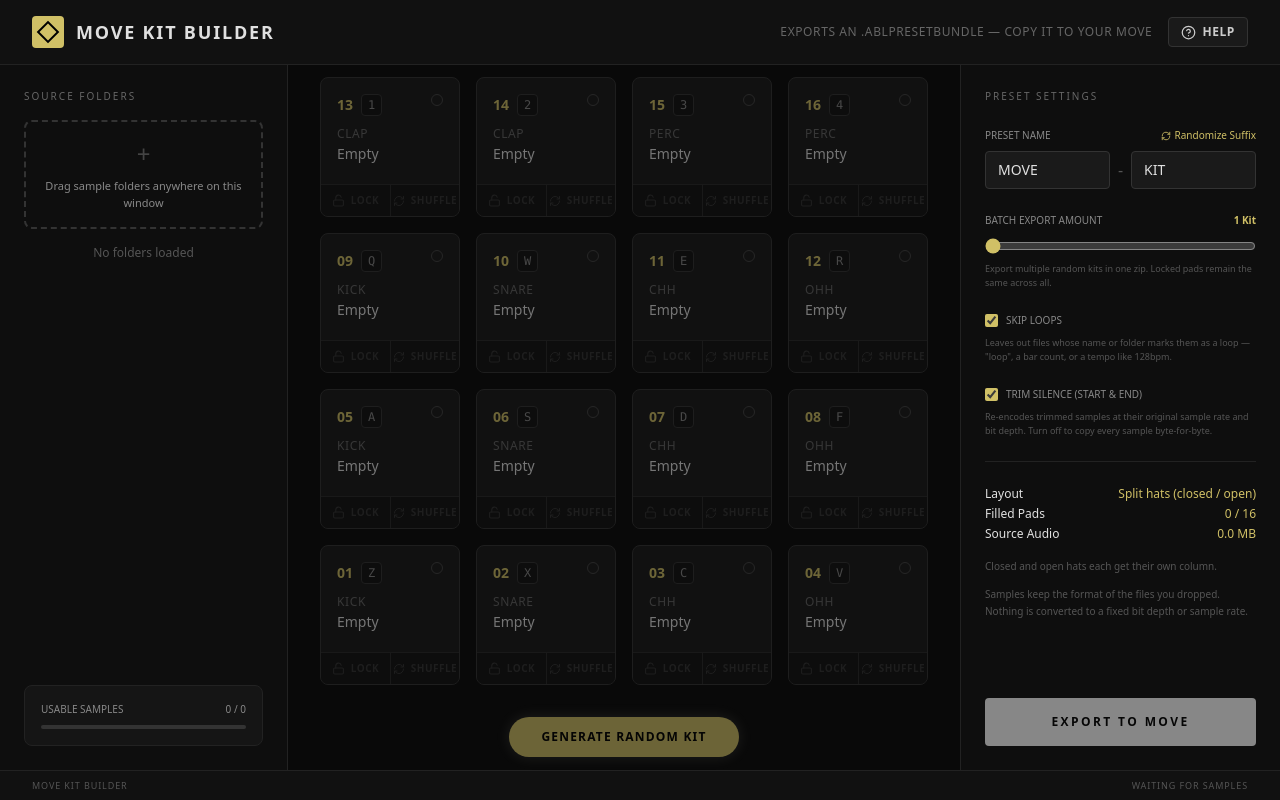
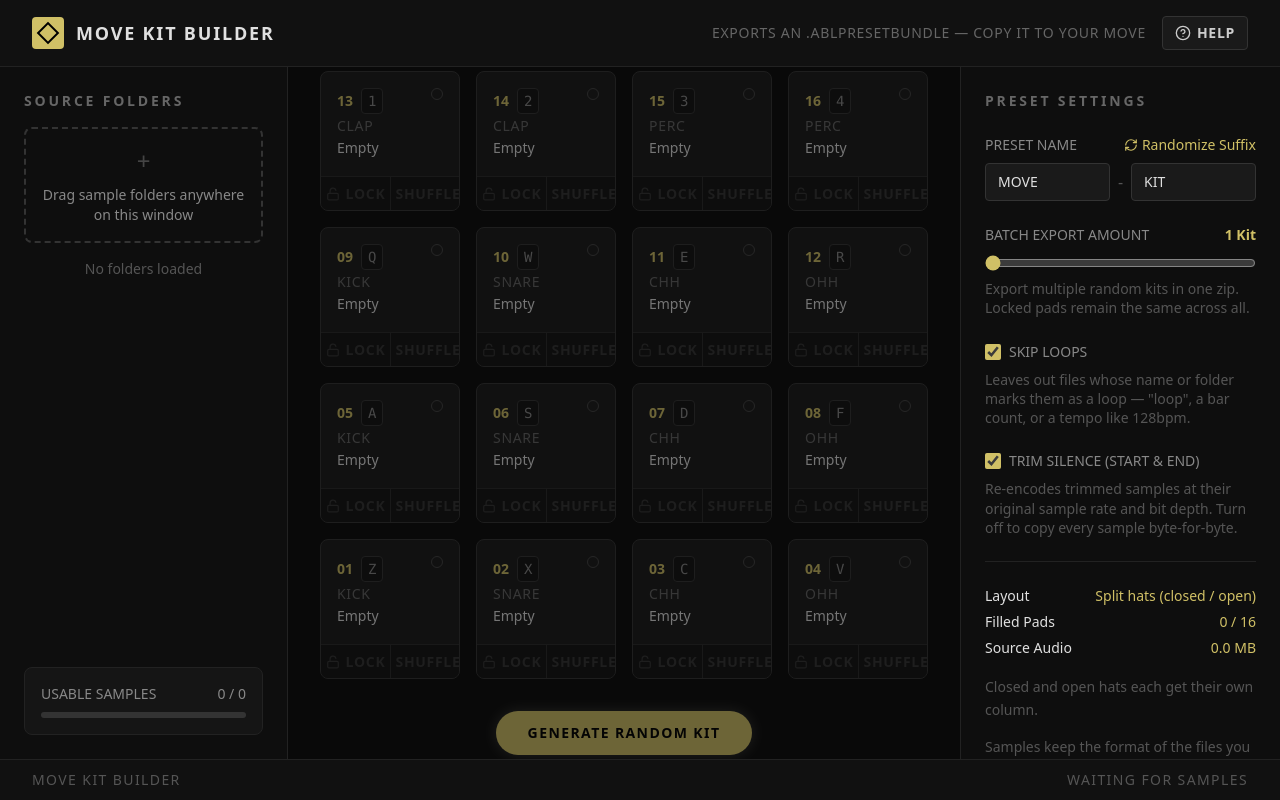
Before and after one commit to Nipheon/kitCreatorMove, a React (Vite) app: page / in a window 1280 px wide. Built offline with nearby package versions, Linux system fonts and the light colour scheme.

Commit message:
increase font size

```diff
--- a/src/App.tsx
+++ b/src/App.tsx
@@ -405,16 +405,16 @@ export default function App() {
           <h1 className='text-lg font-bold tracking-widest uppercase'>Move Kit Builder</h1>
         </div>
         <div className='flex items-center gap-4'>
-          <div className='hidden sm:block text-xs text-[#666] uppercase tracking-wider'>
+          <div className='hidden sm:block text-sm text-[#666] uppercase tracking-wider'>
             Exports an .ablpresetbundle — copy it to your Move
           </div>
           <button
             onClick={() => setIsHelpOpen(true)}
-            className='flex items-center gap-1.5 px-3 py-1.5 bg-[#1A1A1A] hover:bg-[#252525] border border-[#333] hover:border-accent-yellow text-[#CCC] hover:text-accent-yellow rounded text-xs font-semibold uppercase tracking-wider transition-all cursor-pointer'
+            className='flex items-center gap-1.5 px-3 py-1.5 bg-[#1A1A1A] hover:bg-[#252525] border border-[#333] hover:border-accent-yellow text-[#CCC] hover:text-accent-yellow rounded text-sm font-semibold uppercase tracking-wider transition-all cursor-pointer'
             title='Open User Manual & Help'
             aria-label='Open User Manual'
           >
-            <HelpCircle size={15} />
+            <HelpCircle size={16} />
             <span>Help</span>
           </button>
         </div>
@@ -423,10 +423,10 @@ export default function App() {
       <main className='flex flex-col lg:flex-row flex-1 overflow-y-auto lg:overflow-hidden'>
         <aside className='w-full lg:w-72 bg-[#0E0E0E] border-b lg:border-b-0 lg:border-r border-[#222] p-6 flex flex-col shrink-0 lg:overflow-y-auto'>
           <div className='mb-8'>
-            <h2 className='text-[10px] uppercase tracking-[0.2em] text-[#666] mb-4'>Source Folders</h2>
+            <h2 className='text-sm uppercase tracking-[0.2em] font-semibold text-[#666] mb-4'>Source Folders</h2>
             <div className='border-2 border-dashed border-[#333] rounded-lg p-4 text-center mb-4'>
               <div className='text-2xl mb-2 text-[#444]'>+</div>
-              <p className='text-[11px] text-[#888]'>Drag sample folders anywhere on this window</p>
+              <p className='text-sm text-[#888]'>Drag sample folders anywhere on this window</p>
             </div>
             {sourceFolders.map(folder => (
               <div key={folder.id} className={`space-y-2 mt-2 ${folder.isEnabled === false ? 'opacity-50' : ''}`}>
@@ -438,14 +438,14 @@ export default function App() {
                       title={folder.isEnabled === false ? 'Enable folder' : 'Disable folder'}
                       aria-label={folder.isEnabled === false ? `Enable ${folder.name}` : `Disable ${folder.name}`}
                     >
-                      {folder.isEnabled === false ? <EyeOff size={14} /> : <Eye size={14} />}
+                      {folder.isEnabled === false ? <EyeOff size={15} /> : <Eye size={15} />}
                     </button>
-                    <span className='text-xs truncate text-[#E0E0E0] flex-1'>{folder.name}</span>
-                    <span className='text-[10px] text-[#888] shrink-0 font-medium bg-[#111] px-1.5 py-0.5 rounded'>{folder.samples.length}</span>
+                    <span className='text-sm truncate text-[#E0E0E0] flex-1'>{folder.name}</span>
+                    <span className='text-sm text-[#888] shrink-0 font-medium bg-[#111] px-2 py-0.5 rounded'>{folder.samples.length}</span>
                   </div>
                   <button
                     onClick={() => removeFolder(folder.id)}
-                    className='text-[10px] text-[#555] group-hover:text-red-400 ml-2'
+                    className='text-sm font-bold text-[#555] group-hover:text-red-400 ml-2'
                     aria-label={`Remove ${folder.name}`}
                   >
                     ✕
@@ -454,16 +454,16 @@ export default function App() {
               </div>
             ))}
             {sourceFolders.length === 0 && (
-              <div className='text-xs text-[#555] text-center mt-4'>No folders loaded</div>
+              <div className='text-sm text-[#555] text-center mt-4'>No folders loaded</div>
             )}
           </div>
           <div className='mt-auto'>
             <div className='p-4 bg-[#151515] rounded-lg border border-[#222]'>
-              <div className='flex justify-between text-[10px] mb-2 text-[#888] uppercase'>
+              <div className='flex justify-between text-sm mb-2 text-[#888] uppercase'>
                 <span>Usable Samples</span>
                 <span>{usableCount.toLocaleString()} / {samples.length.toLocaleString()}</span>
               </div>
-              <div className='w-full bg-[#333] h-1 rounded-full overflow-hidden'>
+              <div className='w-full bg-[#333] h-1.5 rounded-full overflow-hidden'>
                 <div className='bg-accent-yellow h-full transition-all' style={{ width: samples.length > 0 ? `${Math.round((usableCount / samples.length) * 100)}%` : '0%' }}></div>
               </div>
             </div>
@@ -491,7 +491,7 @@ export default function App() {
           {/* Hidden UI container: code logic preserved */}
           <div className='hidden h-10 mb-2 flex-col items-center justify-center shrink-0'>
             {showWarning && (kitResult.substituted.length > 0 || kitResult.empty.length > 0) && (
-              <div className='text-[11px] text-[#B8860B] uppercase tracking-wider text-center space-y-1 transition-opacity duration-500'>
+              <div className='text-sm text-[#B8860B] uppercase tracking-wider text-center space-y-1 transition-opacity duration-500'>
                 {kitResult.substituted.length > 0 && (
                   <div>{kitResult.substituted.length} pad(s) filled from a different category</div>
                 )}
@@ -504,7 +504,7 @@ export default function App() {
 
           <button
             onClick={randomizeKit}
-            className='px-8 py-3 bg-accent-yellow text-black font-bold uppercase text-xs tracking-widest rounded-full hover:bg-white transition-colors disabled:opacity-50 disabled:cursor-not-allowed shadow-[0_0_15px_rgba(232,229,216,0.2)]'
+            className='px-8 py-3 bg-accent-yellow text-black font-bold uppercase text-sm tracking-widest rounded-full hover:bg-white transition-colors disabled:opacity-50 disabled:cursor-not-allowed shadow-[0_0_15px_rgba(232,229,216,0.2)]'
             disabled={usableCount === 0}
           >
             Generate Random Kit
@@ -512,16 +512,16 @@ export default function App() {
         </section>
 
         <aside className='w-full lg:w-80 bg-[#0E0E0E] border-t lg:border-t-0 lg:border-l border-[#222] p-6 flex flex-col shrink-0 lg:overflow-y-auto'>
-          <h2 className='text-[10px] uppercase tracking-[0.2em] text-[#666] mb-6'>Preset Settings</h2>
+          <h2 className='text-sm uppercase tracking-[0.2em] font-semibold text-[#666] mb-6'>Preset Settings</h2>
           <div className='space-y-6'>
             <div className='space-y-2'>
               <div className='flex justify-between items-center'>
-                <label className='text-[10px] text-[#888] uppercase'>Preset Name</label>
+                <label className='text-sm text-[#888] uppercase'>Preset Name</label>
                 <button
                   onClick={() => setKitSuffix(generateKitName('').suffix)}
-                  className='text-[10px] text-accent-yellow hover:text-white transition-colors flex items-center gap-1 cursor-pointer'
+                  className='text-sm text-accent-yellow hover:text-white transition-colors flex items-center gap-1 cursor-pointer'
                 >
-                  <RefreshCw size={10} /> Randomize Suffix
+                  <RefreshCw size={14} /> Randomize Suffix
                 </button>
               </div>
               <div className='flex gap-2 items-center'>
@@ -552,8 +552,8 @@ export default function App() {
 
             <div className='space-y-2'>
               <div className='flex justify-between items-center'>
-                <label htmlFor='batch-size' className='text-[10px] text-[#888] uppercase'>Batch Export Amount</label>
-                <span className='text-[10px] text-accent-yellow font-bold'>{batchSize} Kit{batchSize !== 1 ? 's' : ''}</span>
+                <label htmlFor='batch-size' className='text-sm text-[#888] uppercase'>Batch Export Amount</label>
+                <span className='text-sm text-accent-yellow font-bold'>{batchSize} Kit{batchSize !== 1 ? 's' : ''}</span>
               </div>
               <input
                 id='batch-size'
@@ -564,55 +564,55 @@ export default function App() {
                 onChange={(e) => setBatchSize(parseInt(e.target.value))}
                 className='w-full accent-accent-yellow'
               />
-              <p className='text-[9px] text-[#555]'>
+              <p className='text-sm leading-snug text-[#555]'>
                 Export multiple random kits in one zip. Locked pads remain the same across all.
               </p>
             </div>
 
             <div className='space-y-2'>
-              <label className='flex items-center gap-2 text-[10px] text-[#888] uppercase cursor-pointer'>
+              <label className='flex items-center gap-2 text-sm text-[#888] uppercase cursor-pointer'>
                 <input
                   type='checkbox'
                   checked={skipLoops}
                   onChange={(e) => toggleSkipLoops(e.target.checked)}
-                  className='accent-accent-yellow'
+                  className='accent-accent-yellow w-4 h-4'
                 />
                 Skip loops{loopCount > 0 ? ` (${loopCount} found)` : ''}
               </label>
-              <p className='text-[9px] text-[#555]'>
+              <p className='text-sm leading-snug text-[#555]'>
                 Leaves out files whose name or folder marks them as a loop — "loop",
                 a bar count, or a tempo like 128bpm.
               </p>
             </div>
 
             <div className='space-y-2'>
-              <label className='flex items-center gap-2 text-[10px] text-[#888] uppercase cursor-pointer'>
+              <label className='flex items-center gap-2 text-sm text-[#888] uppercase cursor-pointer'>
                 <input
                   type='checkbox'
                   checked={trimSilence}
                   onChange={(e) => setTrimSilence(e.target.checked)}
-                  className='accent-accent-yellow'
+                  className='accent-accent-yellow w-4 h-4'
                 />
                 Trim silence (start & end)
               </label>
-              <p className='text-[9px] text-[#555]'>
+              <p className='text-sm leading-snug text-[#555]'>
                 Re-encodes trimmed samples at their original sample rate and bit depth.
                 Turn off to copy every sample byte-for-byte.
               </p>
             </div>
 
-            <div className='pt-6 border-t border-[#222] space-y-1'>
-              <div className='flex justify-between text-xs'><span>Layout</span><span className='text-accent-yellow'>{kitResult.layout.label}</span></div>
-              <div className='flex justify-between text-xs'><span>Filled Pads</span><span className='text-accent-yellow'>{filledPads} / {PAD_COUNT}</span></div>
-              <div className='flex justify-between text-xs'><span>Source Audio</span><span className='text-accent-yellow'>{formatMb(kitSizeBytes(kit))}</span></div>
-              <p className='text-[10px] text-[#555] pt-3 leading-relaxed'>
+            <div className='pt-6 border-t border-[#222] space-y-1.5'>
+              <div className='flex justify-between text-sm'><span>Layout</span><span className='text-accent-yellow'>{kitResult.layout.label}</span></div>
+              <div className='flex justify-between text-sm'><span>Filled Pads</span><span className='text-accent-yellow'>{filledPads} / {PAD_COUNT}</span></div>
+              <div className='flex justify-between text-sm'><span>Source Audio</span><span className='text-accent-yellow'>{formatMb(kitSizeBytes(kit))}</span></div>
+              <p className='text-sm text-[#555] pt-3 leading-relaxed'>
                 {kitResult.layout.id === 'minimal-layout'
                   ? 'Only generic hats, kicks and snares were found, so each row is Kick, Snare, Snare, Hat.'
                   : kitResult.layout.id === 'generic-hats'
                   ? 'No closed or open hats were found, so hats share one column and the bottom row is all percussion.'
                   : 'Closed and open hats each get their own column.'}
               </p>
-              <p className='text-[10px] text-[#555] pt-2 leading-relaxed'>
+              <p className='text-sm text-[#555] pt-2 leading-relaxed'>
                 Samples keep the format of the files you dropped. Nothing is converted
                 to a fixed bit depth or sample rate.
               </p>
@@ -620,26 +620,26 @@ export default function App() {
           </div>
 
           {error && (
-            <div className='mt-6 text-[11px] text-red-400 border border-red-900 bg-red-950/30 rounded px-3 py-2'>
+            <div className='mt-6 text-sm text-red-400 border border-red-900 bg-red-950/30 rounded px-3 py-2'>
               {error}
             </div>
           )}
           {notice && (
-            <div className='mt-6 text-[11px] text-[#B8860B] border border-[#5a4404] bg-[#2a2004]/40 rounded px-3 py-2'>
+            <div className='mt-6 text-sm text-[#B8860B] border border-[#5a4404] bg-[#2a2004]/40 rounded px-3 py-2'>
               {notice}
             </div>
           )}
 
           <div className='mt-auto pt-6'>
             {isExporting && exportProgress && exportProgress.total > 1 && (
-              <div className='text-[10px] text-[#888] uppercase tracking-wider mb-2 text-center'>
+              <div className='text-sm text-[#888] uppercase tracking-wider mb-2 text-center'>
                 Kit {Math.min(exportProgress.done + 1, exportProgress.total)} of {exportProgress.total}
               </div>
             )}
             <button
               onClick={exportKit}
               disabled={isEmpty || isExporting}
-              className='w-full py-4 bg-white text-black font-bold uppercase text-xs tracking-[0.2em] rounded flex items-center justify-center gap-2 hover:bg-[#E0E0E0] transition-colors disabled:opacity-50 disabled:cursor-not-allowed cursor-pointer'
+              className='w-full py-3.5 bg-white text-black font-bold uppercase text-sm tracking-[0.2em] rounded flex items-center justify-center gap-2 hover:bg-[#E0E0E0] transition-colors disabled:opacity-50 disabled:cursor-not-allowed cursor-pointer'
             >
               {isExporting && <Loader2 className='w-4 h-4 animate-spin' />}
               {isExporting ? 'Building Bundle…' : 'Export To Move'}
@@ -648,7 +648,7 @@ export default function App() {
         </aside>
       </main>
 
-      <footer className='bg-[#111] border-t border-[#222] px-8 py-2 flex justify-between items-center text-[9px] text-[#555] uppercase tracking-widest shrink-0'>
+      <footer className='bg-[#111] border-t border-[#222] px-8 py-2.5 flex justify-between items-center text-sm text-[#555] uppercase tracking-widest shrink-0'>
         <div>Move Kit Builder</div>
         <div>{sourceFolders.length > 0 ? `${sourceFolders.length} folder(s) loaded` : 'Waiting for samples'}</div>
       </footer>
@@ -676,7 +676,7 @@ export default function App() {
               <section className='space-y-2.5'>
                 <h3 className='text-sm sm:text-base font-bold uppercase tracking-wider text-accent-yellow'>1. Overview</h3>
                 <p>
-                  Move Kit Builder automatically turns your drum sample collections into hardware-ready Ableton Move preset bundles (<code className='bg-black/60 px-2 py-0.5 rounded text-accent-yellow font-mono text-xs sm:text-sm'>.ablpresetbundle</code>). Drop sample folders, customize pad mappings, and export directly to your hardware.
+                  Move Kit Builder automatically turns your drum sample collections into hardware-ready Ableton Move preset bundles (<code className='bg-black/60 px-2 py-0.5 rounded text-accent-yellow font-mono text-sm'>.ablpresetbundle</code>). Drop sample folders, customize pad mappings, and export directly to your hardware.
                 </p>
               </section>
 
@@ -684,7 +684,7 @@ export default function App() {
                 <h3 className='text-sm sm:text-base font-bold uppercase tracking-wider text-accent-yellow'>2. Adding & Scanning Sample Folders</h3>
                 <ul className='list-disc pl-6 space-y-2 text-[#CCC]'>
                   <li><strong className='text-[#FFF]'>Drag & Drop:</strong> Drag any sample folder directly onto the app window.</li>
-                  <li><strong className='text-[#FFF]'>Supported Formats:</strong> Accepts uncompressed <code className='text-[#FFF] font-mono text-xs sm:text-sm bg-black/60 px-1.5 py-0.5 rounded'>.wav</code> and <code className='text-[#FFF] font-mono text-xs sm:text-sm bg-black/60 px-1.5 py-0.5 rounded'>.aiff</code> audio files.</li>
+                  <li><strong className='text-[#FFF]'>Supported Formats:</strong> Accepts uncompressed <code className='text-[#FFF] font-mono text-sm bg-black/60 px-1.5 py-0.5 rounded'>.wav</code> and <code className='text-[#FFF] font-mono text-sm bg-black/60 px-1.5 py-0.5 rounded'>.aiff</code> audio files.</li>
                   <li><strong className='text-[#FFF]'>Loop Filtering:</strong> Audio loops (detected by tempo or loop keywords) are automatically excluded from drum kit generation.</li>
                   <li><strong className='text-[#FFF]'>Duplicate Protection:</strong> Folders already present in your list are automatically skipped.</li>
                 </ul>
@@ -695,7 +695,7 @@ export default function App() {
                 <ul className='list-disc pl-6 space-y-2 text-[#CCC]'>
                   <li><strong className='text-[#FFF]'>Hardware Note Mapping:</strong> Pad 1 (bottom-left) to Pad 16 (top-right) map to MIDI notes 36–51, matching Ableton Move hardware.</li>
                   <li><strong className='text-[#FFF]'>Keyboard Hotkeys:</strong> Play pads instantly with row keys:
-                    <div className='grid grid-cols-4 gap-1.5 max-w-sm text-xs sm:text-sm font-mono text-accent-yellow mt-2 bg-[#1A1A1A] p-3 rounded-lg border border-[#333] text-center font-bold'>
+                    <div className='grid grid-cols-4 gap-1.5 max-w-sm text-sm font-mono text-accent-yellow mt-2 bg-[#1A1A1A] p-3 rounded-lg border border-[#333] text-center font-bold'>
                       <div>1 2 3 4</div>
                       <div>Q W E R</div>
                       <div>A S D F</div>
@@ -711,10 +711,10 @@ export default function App() {
               <section className='space-y-2.5'>
                 <h3 className='text-sm sm:text-base font-bold uppercase tracking-wider text-accent-yellow'>4. Presets & Batch Exporting</h3>
                 <ul className='list-disc pl-6 space-y-2 text-[#CCC]'>
-                  <li><strong className='text-[#FFF]'>Preset Naming:</strong> Kit names combine a folder prefix (e.g. <code className='text-[#FFF] font-mono text-xs sm:text-sm bg-black/60 px-1.5 py-0.5 rounded'>MKIT</code>) and a random suffix (e.g. <code className='text-[#FFF] font-mono text-xs sm:text-sm bg-black/60 px-1.5 py-0.5 rounded'>Vibe</code>). Custom typed names are preserved.</li>
+                  <li><strong className='text-[#FFF]'>Preset Naming:</strong> Kit names combine a folder prefix (e.g. <code className='text-[#FFF] font-mono text-sm bg-black/60 px-1.5 py-0.5 rounded'>MKIT</code>) and a random suffix (e.g. <code className='text-[#FFF] font-mono text-sm bg-black/60 px-1.5 py-0.5 rounded'>Vibe</code>). Custom typed names are preserved.</li>
                   <li><strong className='text-[#FFF]'>Silence Trimming:</strong> Trims leading and trailing silence (&lt; -60 dBFS) while keeping exact bit depth and sample rate.</li>
                   <li><strong className='text-[#FFF]'>Batch Export:</strong> Export up to 10 distinct randomized kits at once in a single zip archive.</li>
-                  <li><strong className='text-[#FFF]'>Device Transfer:</strong> Copy exported <code className='text-[#FFF] font-mono text-xs sm:text-sm bg-black/60 px-1.5 py-0.5 rounded'>.ablpresetbundle</code> folders into your Ableton Move hardware preset library.</li>
+                  <li><strong className='text-[#FFF]'>Device Transfer:</strong> Copy exported <code className='text-[#FFF] font-mono text-sm bg-black/60 px-1.5 py-0.5 rounded'>.ablpresetbundle</code> folders into your Ableton Move hardware preset library.</li>
                 </ul>
               </section>
             </div>
@@ -723,7 +723,7 @@ export default function App() {
             <div className='px-6 sm:px-8 py-4 border-t border-[#222] bg-[#181818] flex justify-end shrink-0'>
               <button
                 onClick={() => setIsHelpOpen(false)}
-                className='px-6 py-2.5 bg-accent-yellow text-black font-bold uppercase text-xs sm:text-sm tracking-wider rounded-lg hover:bg-white transition-colors cursor-pointer'
+                className='px-6 py-2.5 bg-accent-yellow text-black font-bold uppercase text-sm tracking-wider rounded-lg hover:bg-white transition-colors cursor-pointer'
               >
                 Got it
               </button>
--- a/src/components/Pad.tsx
+++ b/src/components/Pad.tsx
@@ -159,16 +159,16 @@ export const Pad: React.FC<PadProps> = ({
     >
       <div className='flex w-full justify-between items-start'>
         <div className='flex items-center gap-1.5 sm:gap-2 flex-wrap'>
-          <span className='text-xs sm:text-sm font-bold text-accent-yellow'>
+          <span className='text-sm font-bold text-accent-yellow'>
             {(index + 1).toString().padStart(2, '0')}
           </span>
           {hotkey && (
-            <span className='text-[10px] sm:text-xs font-mono text-[#888] bg-[#111] px-1.5 py-0.5 rounded border border-[#333] shrink-0' title={`Keyboard key [${hotkey}]`}>
+            <span className='text-sm font-mono text-[#888] bg-[#111] px-1.5 py-0.5 rounded border border-[#333] shrink-0' title={`Keyboard key [${hotkey}]`}>
               {hotkey}
             </span>
           )}
           {chokeGroup && (
-            <span className='text-[8px] sm:text-[9px] uppercase tracking-widest text-accent-yellow/80 border border-accent-yellow/40 px-1.5 py-0.5 rounded-sm shrink-0'>
+            <span className='text-sm uppercase tracking-widest text-accent-yellow/80 border border-accent-yellow/40 px-1.5 py-0.5 rounded-sm shrink-0'>
               Choke {chokeGroup}
             </span>
           )}
@@ -177,11 +177,11 @@ export const Pad: React.FC<PadProps> = ({
       </div>
 
       <div className='w-full mt-auto mb-8 sm:mb-9'>
-        <div className='w-full text-[10px] sm:text-xs uppercase tracking-wider text-[#666] font-medium mb-0.5'>
+        <div className='w-full text-sm uppercase tracking-wider text-[#666] font-medium mb-0.5'>
           {sample ? sample.category : expectedCategory}
         </div>
         <div className='w-full flex items-center justify-between gap-1'>
-          <div className='text-xs sm:text-sm truncate font-medium text-[#E0E0E0] pr-1'>
+          <div className='text-sm truncate font-medium text-[#E0E0E0] pr-1'>
             {sample ? sample.name : 'Empty'}
           </div>
           <div className='flex items-center gap-1 shrink-0'>
@@ -196,7 +196,7 @@ export const Pad: React.FC<PadProps> = ({
                 title='Exclude sample'
                 aria-label={`Exclude ${sample.name}`}
               >
-                <Ban size={13} className='sm:w-3.5 sm:h-3.5' />
+                <Ban size={14} />
               </button>
             )}
           </div>
@@ -204,7 +204,7 @@ export const Pad: React.FC<PadProps> = ({
       </div>
 
       {/* Split Bottom Bar: 50% Lock + 50% Shuffle */}
-      <div className='absolute bottom-0 left-0 right-0 h-7 sm:h-8 flex items-stretch border-t border-[#2A2A2A] bg-[#111] z-10'>
+      <div className='absolute bottom-0 left-0 right-0 h-8 sm:h-8.5 flex items-stretch border-t border-[#2A2A2A] bg-[#111] z-10'>
         <button
           type='button'
           disabled={!sample}
@@ -222,8 +222,8 @@ export const Pad: React.FC<PadProps> = ({
                 : 'text-[#555] hover:text-[#CCC] hover:bg-[#1C1C1C] cursor-pointer'
           }`}
         >
-          {isLocked ? <Lock size={13} /> : <Unlock size={13} />}
-          <span className='text-[10px] uppercase tracking-wider font-semibold'>
+          {isLocked ? <Lock size={14} /> : <Unlock size={14} />}
+          <span className='text-sm uppercase tracking-wider font-semibold'>
             {isLocked ? 'Locked' : 'Lock'}
           </span>
         </button>
@@ -243,8 +243,8 @@ export const Pad: React.FC<PadProps> = ({
           title='Shuffle sample on this pad'
           aria-label={`Shuffle sample on pad ${index + 1}`}
         >
-          <RefreshCw size={12} />
-          <span className='text-[10px] uppercase tracking-wider font-semibold'>
+          <RefreshCw size={14} />
+          <span className='text-sm uppercase tracking-wider font-semibold'>
             Shuffle
           </span>
         </button>
```
Also changed, not shown: src/index.css (line endings or trailing spaces), 1 other file (tests, documents, lock files or other folders).
